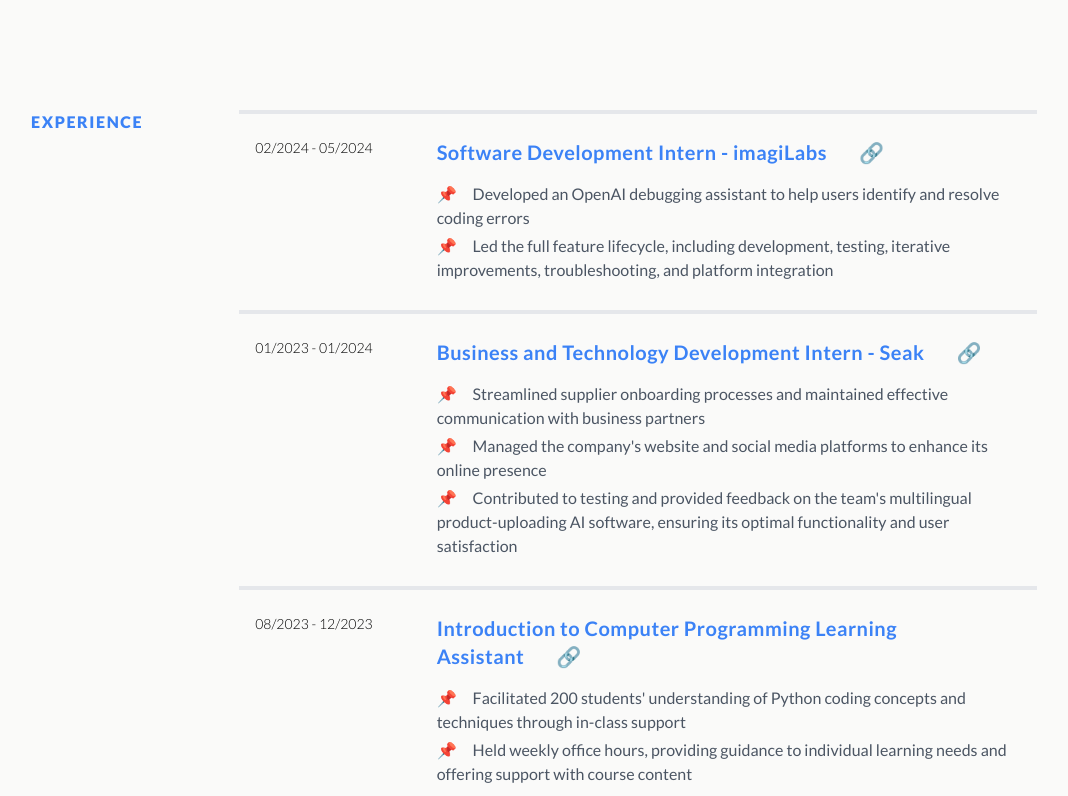
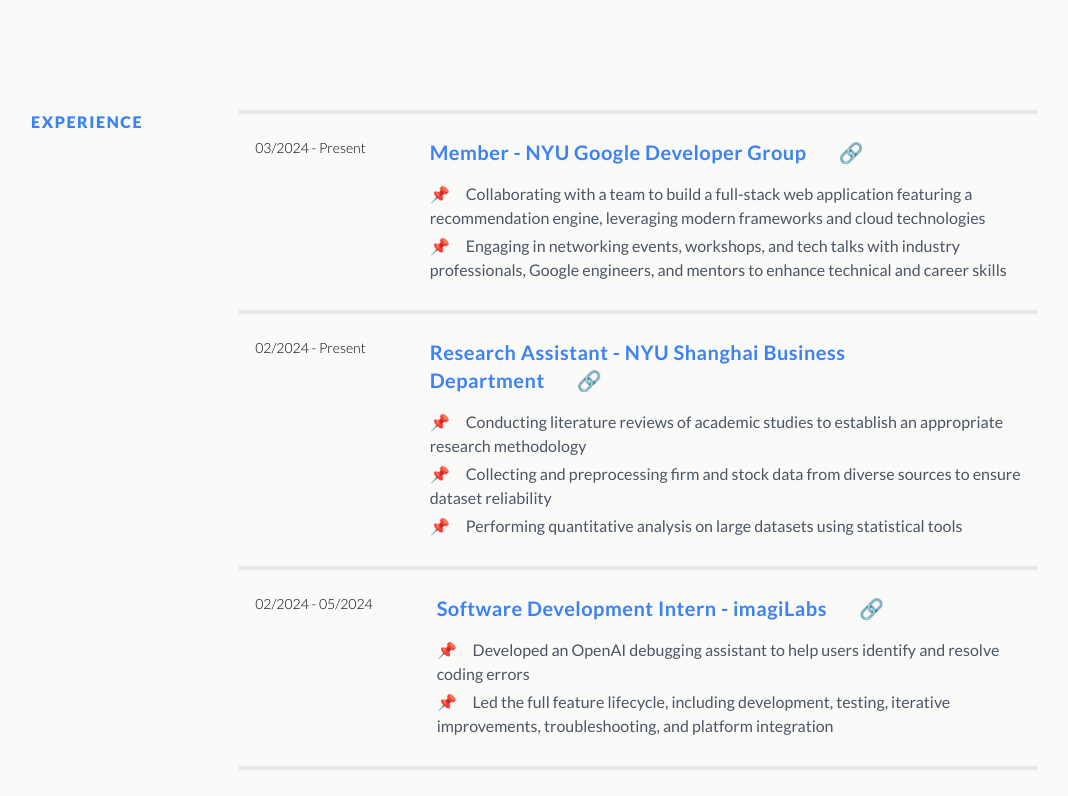
Before and after one commit to reesedychiao/personalsite, a Next.js app: page / in a window 1280 px wide. Shown: the part 1600-2396 px from the top of the page, without its empty margins (209-1277 px from the left). Built offline with nearby package versions, Linux system fonts and the light colour scheme.

Commit message:
updated experience

```diff
--- a/src/app/page.tsx
+++ b/src/app/page.tsx
@@ -9,6 +9,25 @@
 import { useState, useEffect } from "react";
 
 const experiences: ExperienceType[] = [
+  {
+    date: "03/2024 - Present",
+    title: "Member - NYU Google Developer Group",
+    link: "/",
+    description: [
+      "Collaborating with a team to build a full-stack web application featuring a recommendation engine, leveraging modern frameworks and cloud technologies",
+      "Engaging in networking events, workshops, and tech talks with industry professionals, Google engineers, and mentors to enhance technical and career skills",
+    ],
+  },
+  {
+    date: "02/2024 - Present",
+    title: "Research Assistant - NYU Shanghai Business Department",
+    link: "/",
+    description: [
+      "Conducting literature reviews of academic studies to establish an appropriate research methodology",
+      "Collecting and preprocessing firm and stock data from diverse sources to ensure dataset reliability",
+      "Performing quantitative analysis on large datasets using statistical tools",
+    ],
+  },
   {
     date: "02/2024 - 05/2024",
     title: "Software Development Intern - imagiLabs",
```
